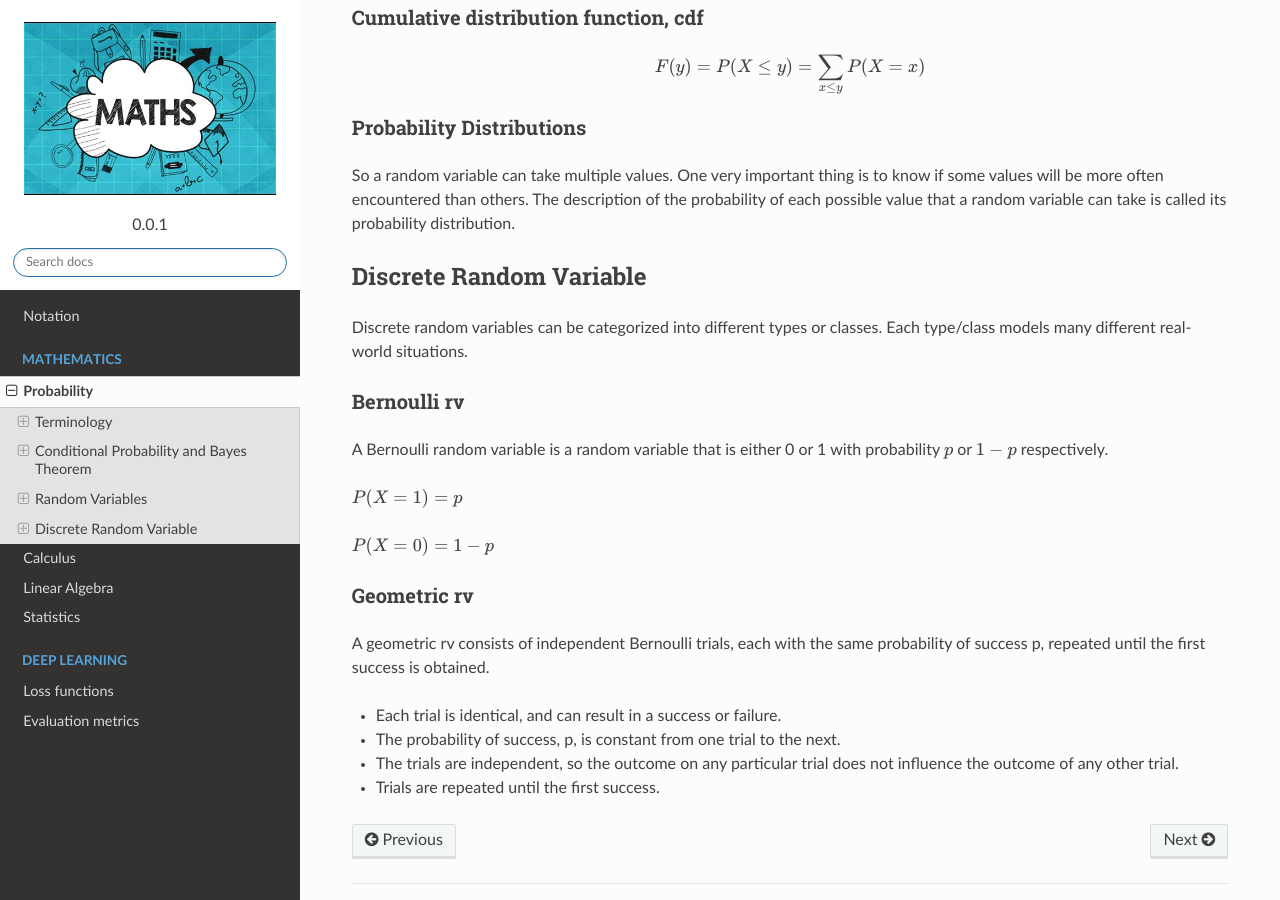
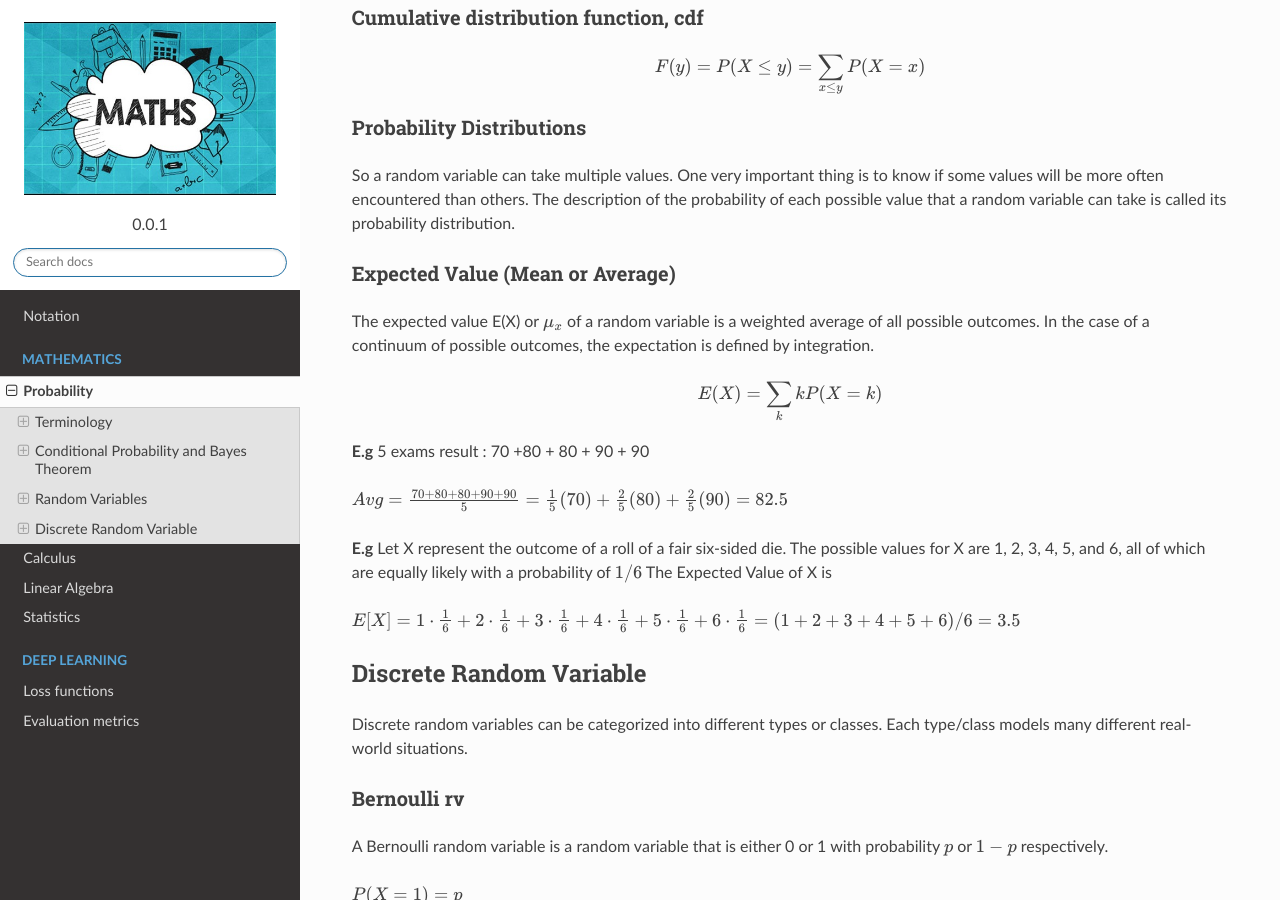
Before and after one commit to akkefa/ml-notes, a Sphinx documentation site: the page built from docs/probability.rst, in a window 1280 px wide and 900 px high, scrolled down 2181 px. Built offline with Sphinx 7.4.7 and the Read the Docs theme 2.0.0, drawn with Linux system fonts in a browser that asks for light colours.

Commit message:
New changes.

```diff
--- a/docs/probability.rst
+++ b/docs/probability.rst
@@ -104,6 +104,27 @@ encountered than others. The description of the probability of each possible val
 called its probability distribution.
 
 
+Expected Value (Mean or Average)
+---------------------------------
+The expected value E(X) or :math:`\mu_x` of a random variable is a weighted average of all possible outcomes. In the
+case of a continuum of possible outcomes, the expectation is defined by integration.
+
+.. math::
+
+    E(X)=\sum_{k} k P(X=k)
+
+**E.g**
+5 exams result : 70 +80 + 80 + 90 + 90
+
+:math:`A v g=\frac{70+80+80+90+90}{5} = \frac{1}{5}(70)+\frac{2}{5}(80)+\frac{2}{5}(90) = 82.5`
+
+**E.g**
+Let X represent the outcome of a roll of a fair six-sided die. The possible values for X are 1, 2, 3, 4, 5, and 6, all
+of which are equally likely with a probability of :math:`1/6`
+The Expected Value of X is
+
+:math:`E[X] = 1\cdot\frac16 + 2\cdot\frac16 + 3\cdot\frac16 + 4\cdot\frac16 + 5\cdot\frac16 + 6\cdot\frac16 = (1+2+3+4+5+6) / 6= 3.5`
+
 Discrete Random Variable
 =========================
 Discrete random variables can be categorized into different types or classes. Each type/class models many different
```
